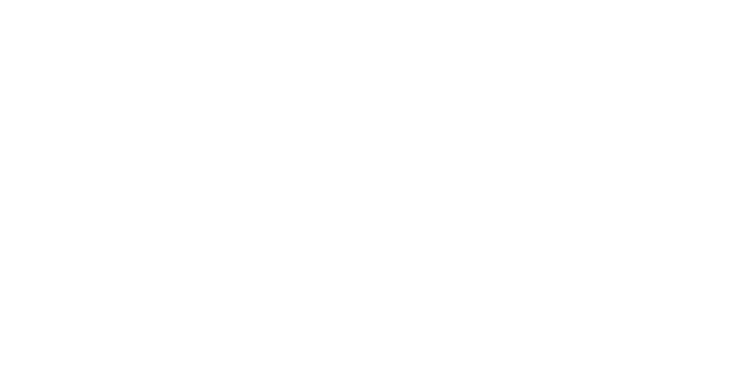
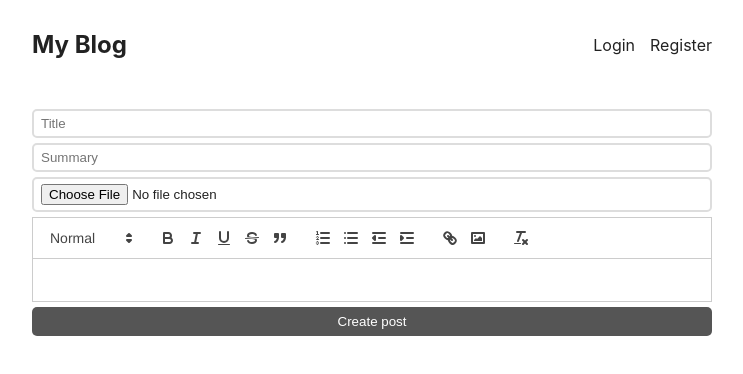
Before and after one commit to paugarcia32/blog-with-react, a React (Create React App) app: page /create in a window 1280 px wide. Before the commit this address had no page. Shown: the top 374 px of the page, without its empty margins (268-1011 px from the left). Built offline with nearby package versions, Linux system fonts and the light colour scheme; no server answers.

Commit message:
create a new post

```diff
--- a/package.json
+++ b/package.json
@@ -9,6 +9,7 @@
     "cookie-parser": "^1.4.6",
     "react": "^18.2.0",
     "react-dom": "^18.2.0",
+    "react-quill": "^2.0.0",
     "react-router-dom": "^6.14.2",
     "react-scripts": "5.0.1",
     "web-vitals": "^2.1.0"
--- a/src/App.css
+++ b/src/App.css
@@ -86,6 +86,6 @@
   border-radius: 5px;
   padding: 7px 0;
 }
-form h1{
+form.login, form.register h1{
   text-align: center;
 }
--- a/src/App.js
+++ b/src/App.js
@@ -4,16 +4,22 @@
 import LoginPage from './Pages/LoginPage';
 import RegisterPage from './Pages/RegisterPage';
 import {Route, Routes} from "react-router-dom"
+import { UserContextProvider } from './UserContext';
+import CreatePost from './Pages/CreatePost';
 
 function App() {
   return (
+    <UserContextProvider>
     <Routes>
       <Route path='/' element={<Layout />}>
         <Route index element={<IndexPage />} />
         <Route path='/login' element={<LoginPage />}/>
         <Route path='/register' element={<RegisterPage />}/>
+        <Route path='/create' element={<CreatePost />}/>
       </Route>
     </Routes>
+    </UserContextProvider>
+
 
 
   );
--- a/src/Header.js
+++ b/src/Header.js
@@ -1,58 +1,70 @@
-import { useEffect, useState } from "react";
+import { useEffect, useContext } from "react";
 import { Link } from "react-router-dom";
+import { UserContext } from "./UserContext";
 
-export default function Header(){
+export default function Header() {
+  const { setUserInfo, userInfo } = useContext(UserContext);
 
-  const [username, setUsername] = useState(null)
+  // useEffect(() => {
+  //   fetch(`${process.env.REACT_APP_URL}/profile`, {
+  //     credentials: 'include',
+
+  //   })
+  //   .then(response => {
+  //     // Verificar si la respuesta no es un JSON válido
+  //     if (!response.ok) {
+  //       throw new Error('Network response was not ok');
+  //     }
+  //     return response.json();
+  //   })
+  //   .then(userInfo => {
+  //     // Verificar si el campo 'username' está presente en la respuesta
+  //     if (userInfo && userInfo.username) {
+  //       setUserInfo(userInfo);
+  //     }
+  //   })
+  //   .catch(error => {
+  //     console.error('Error fetching profile:', error);
+  //     setUserInfo(null);
+  //   });
+  // });
+
   useEffect(() => {
     fetch(`${process.env.REACT_APP_URL}/profile`, {
       credentials: 'include',
-    })
-    .then(response => {
-      // Verificar si la respuesta no es un JSON válido
-      if (!response.ok) {
-        throw new Error('Network response was not ok');
-      }
-      return response.json();
-    })
-    .then(userInfo => {
-      // Verificar si el campo 'username' está presente en la respuesta
-      if (userInfo && userInfo.username) {
-        setUsername(userInfo.username);
-      } else {
-        setUsername(null);
-      }
-    })
-    .catch(error => {
-      console.error('Error fetching profile:', error);
-      setUsername(null);
+    }).then(response => {
+      response.json().then(userInfo => {
+        setUserInfo(userInfo);
+      });
     });
   }, []);
 
-    function logout(){
+  function logout() {
     fetch(`${process.env.REACT_APP_URL}/logout`, {
       credentials: 'include',
       method: 'POST',
-      })
+    });
+    setUserInfo(null);
   }
 
-  return(
+  const username = userInfo?.username;
+
+  return (
     <header>
-        <Link to='/' className='logo'>My Blog</Link>
+      <Link to="/" className="logo">My Blog</Link>
       <nav>
         {username && (
           <>
-            <Link to ='/create'>Create new post</Link>
-            <a onClick={logout}>LogOut</a>
+            <Link to="/create">Create new post</Link>
+            <a href onClick={logout}>LogOut</a>
           </>
         )}
         {!username && (
           <>
-              <Link to='/login'>Login</Link>
-              <Link to='/register'>Register</Link>
+            <Link to="/login">Login</Link>
+            <Link to="/register">Register</Link>
           </>
         )}
-
       </nav>
     </header>
   );
--- /dev/null
+++ b/src/Pages/CreatePost.js
@@ -0,0 +1,72 @@
+import ReactQuill from "react-quill"
+import 'react-quill/dist/quill.snow.css'
+import { useState } from "react"
+
+
+const modules = {
+    toolbar: [
+      [{ 'header': [1, 2, false] }],
+      ['bold', 'italic', 'underline','strike', 'blockquote'],
+      [{'list': 'ordered'}, {'list': 'bullet'}, {'indent': '-1'}, {'indent': '+1'}],
+      ['link', 'image'],
+      ['clean']
+    ],
+  }
+  const formats = [
+    'header',
+    'bold', 'italic', 'underline', 'strike', 'blockquote',
+    'list', 'bullet', 'indent',
+    'link', 'image'
+  ]
+
+export default function CreatePost(){
+  const [title, setTitle] = useState('')
+  const [summary, setSummary] = useState('')
+  const [content, setContent] = useState('')
+  const [files, setFile] = useState('')
+
+  async function createNewPost(ev){
+    const data = new FormData()
+    data.set('title', title)
+    data.set('summary', summary)
+    data.set('content', content)
+    data.set('file', files[0])
+
+    ev.preventDefault();
+    const response = await fetch(`${process.env.REACT_APP_URL}/post`, {
+      method: 'POST',
+      body: data,
+
+    })
+    await response.json()
+  }
+
+
+  return (
+    <div>
+      <form onSubmit={createNewPost}>
+        <input type="title" placeholder={'Title'}
+        value={title}
+        onChange={
+          ev => setTitle(ev.target.value)
+        }/>
+        <input type="summary"
+        placeholder={'Summary'}
+        value={summary}
+        onChange={
+          ev => setSummary(ev.target.value)
+        }
+        />
+        <input type="file"
+
+        onChange={ev => setFile(ev.target.files)}
+        />
+        <ReactQuill value={content}
+        onChange={newValue => setContent(newValue)}
+        modules={modules}
+        formats={formats}/>
+        <button style={{marginTop: '5px'}}>Create post</button>
+      </form>
+    </div>
+  )
+}
--- a/src/Pages/LoginPage.js
+++ b/src/Pages/LoginPage.js
@@ -1,11 +1,13 @@
-import { useState } from "react"
+import { useContext, useState } from "react"
 import { Navigate } from "react-router-dom";
+import { UserContext } from "../UserContext";
 
 
 export default function LoginPage(){
   const [username, setUsername] = useState('')
   const [password, setPassword] = useState('')
   const [redirect, setRedirect] = useState(false)
+  const {setUserInfo} = useContext(UserContext)
 
   async function login(ev){
     ev.preventDefault()
@@ -16,7 +18,11 @@
       credentials: 'include'
     })
     if (response.ok){
-      setRedirect(true)
+      response.json().then(userInfo => {
+        setUserInfo(userInfo)
+        setRedirect(true)
+      })
+
     } else {
       alert("Wrong credentials")
     }
--- /dev/null
+++ b/src/UserContext.js
@@ -0,0 +1,15 @@
+import {createContext, useState} from "react"
+
+export const UserContext = createContext({
+
+});
+
+export function UserContextProvider({children}) {
+  const [userInfo, setUserInfo] = useState({})
+  return (
+  <UserContext.Provider value={{userInfo, setUserInfo}}>
+    {children}
+  </UserContext.Provider>
+
+  )
+}
--- a/src/index.js
+++ b/src/index.js
@@ -8,7 +8,9 @@
 const root = ReactDOM.createRoot(document.getElementById('root'));
 root.render(
   <React.StrictMode>
-    <BrowserRouter><App /></BrowserRouter>
+    <BrowserRouter>
+    <App />
+    </BrowserRouter>
 
   </React.StrictMode>
 );
```
Also changed, not shown: 2 other files (tests, documents, lock files or other folders). Lines whose indentation alone changed are shown as unchanged.
